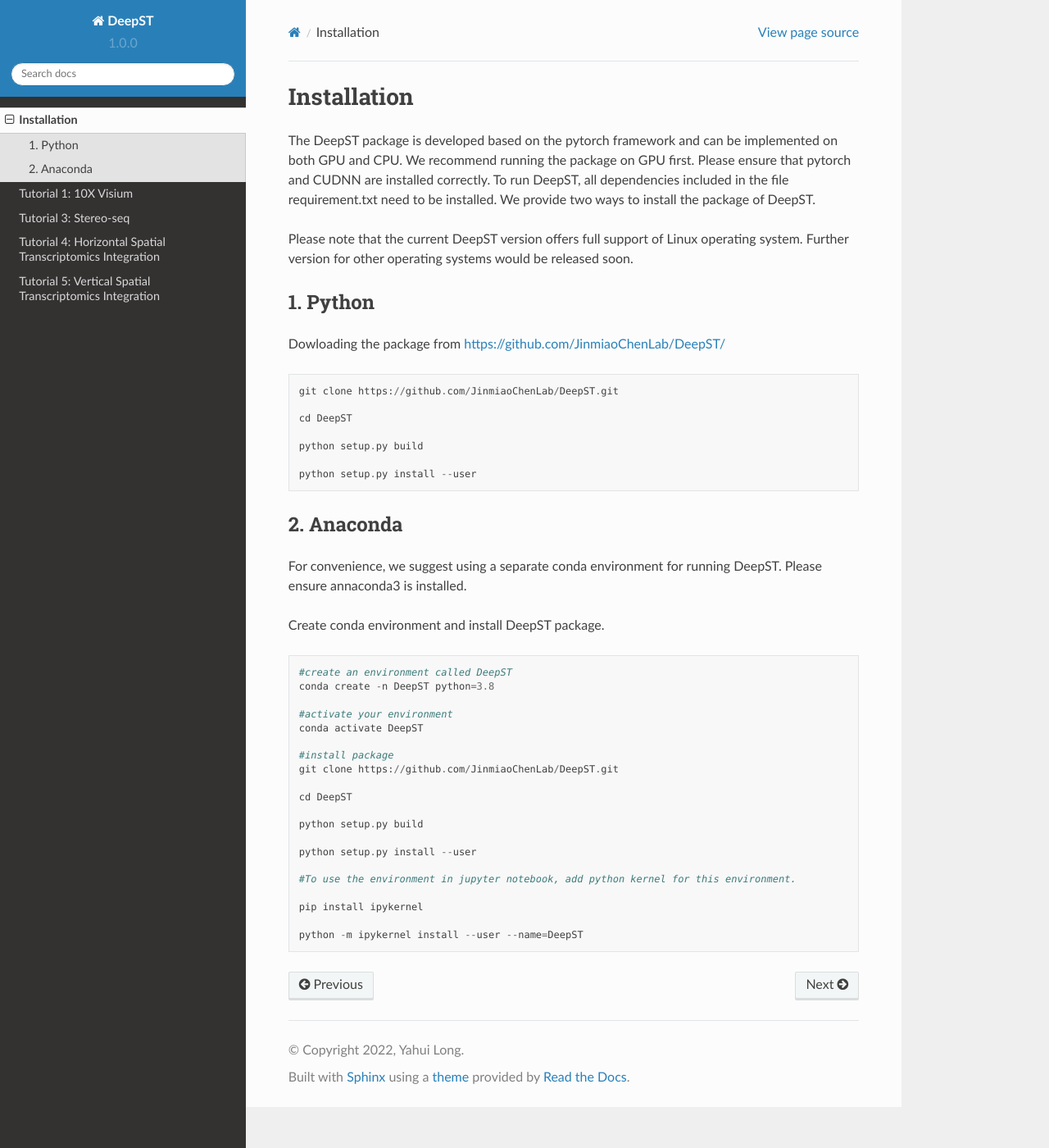
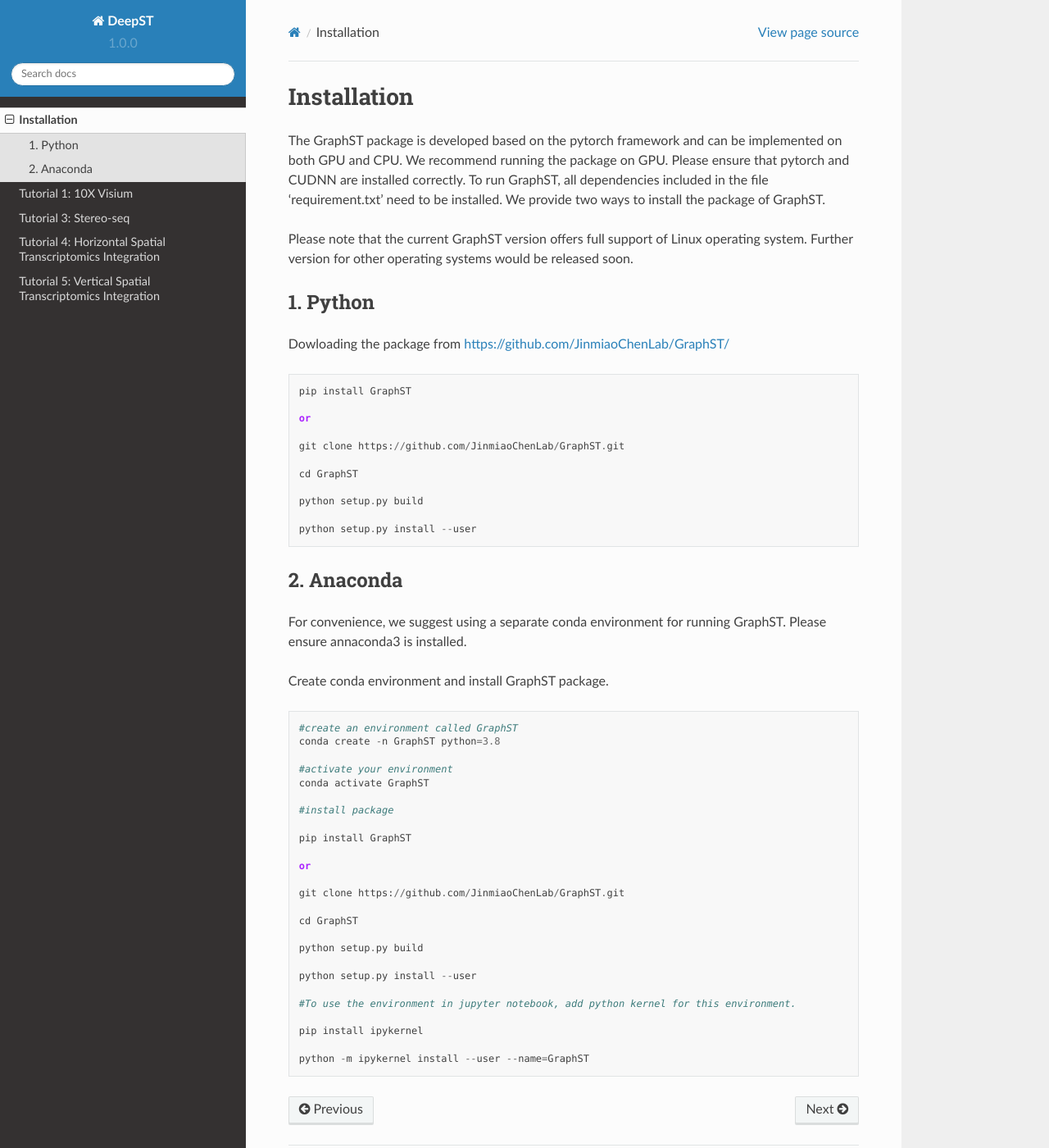
Before and after one commit to JinmiaoChenLab/GraphST_Tutorials, a Sphinx documentation site: the page built from docs/source/Installation.rst, in a window 1280 px wide and 1400 px high. Shown: the whole window at 82% size. Built offline with Sphinx 7.4.7 and the Read the Docs theme 2.0.0, drawn with Linux system fonts in a browser that asks for light colours; pages that are not in the unit, such as notebooks, are missing from menus.

Commit message:
Update Installation.rst

```diff
--- a/docs/source/Installation.rst
+++ b/docs/source/Installation.rst
@@ -1,4 +1,4 @@
-.. DeepST documentation master file, created by
+.. GraphST documentation master file, created by
    sphinx-quickstart on Thu Sep 16 19:43:51 2021.
    You can adapt this file completely to your liking, but it should at least
    contain the root `toctree` directive.
@@ -6,21 +6,25 @@
 Installation
 ============
 
-The DeepST package is developed based on the pytorch framework and can be implemented on both GPU and CPU.
-We recommend running the package on GPU first. Please ensure that pytorch and CUDNN are installed correctly. To run DeepST, all dependencies included in the file requirement.txt need to be installed. We provide two ways to install the package of DeepST.
+The GraphST package is developed based on the pytorch framework and can be implemented on both GPU and CPU.
+We recommend running the package on GPU. Please ensure that pytorch and CUDNN are installed correctly. To run GraphST, all dependencies included in the file 'requirement.txt' need to be installed. We provide two ways to install the package of GraphST.
 
-Please note that the current DeepST version offers full support of Linux operating system. Further version for other operating systems would be released soon.
+Please note that the current GraphST version offers full support of Linux operating system. Further version for other operating systems would be released soon.
 
 1. Python
 ---------------------
 
-Dowloading the package from https://github.com/JinmiaoChenLab/DeepST/
+Dowloading the package from https://github.com/JinmiaoChenLab/GraphST/
 
 .. code-block:: python
 
-   git clone https://github.com/JinmiaoChenLab/DeepST.git
+   pip install GraphST
 
-   cd DeepST
+   or
+
+   git clone https://github.com/JinmiaoChenLab/GraphST.git
+
+   cd GraphST
 
    python setup.py build
 
@@ -28,22 +32,27 @@
 
 2. Anaconda
 ------------
-For convenience, we suggest using a separate conda environment for running DeepST. Please ensure annaconda3 is installed.
+For convenience, we suggest using a separate conda environment for running GraphST. Please ensure annaconda3 is installed.
 
-Create conda environment and install DeepST package.
+Create conda environment and install GraphST package.
 
 .. code-block:: python
 
-   #create an environment called DeepST
-   conda create -n DeepST python=3.8
+   #create an environment called GraphST
+   conda create -n GraphST python=3.8
 
    #activate your environment
-   conda activate DeepST
+   conda activate GraphST
 
    #install package
-   git clone https://github.com/JinmiaoChenLab/DeepST.git
 
-   cd DeepST
+   pip install GraphST
+
+   or
+
+   git clone https://github.com/JinmiaoChenLab/GraphST.git
+
+   cd GraphST
 
    python setup.py build
 
@@ -53,4 +62,4 @@
 
    pip install ipykernel
 
-   python -m ipykernel install --user --name=DeepST
+   python -m ipykernel install --user --name=GraphST
```
